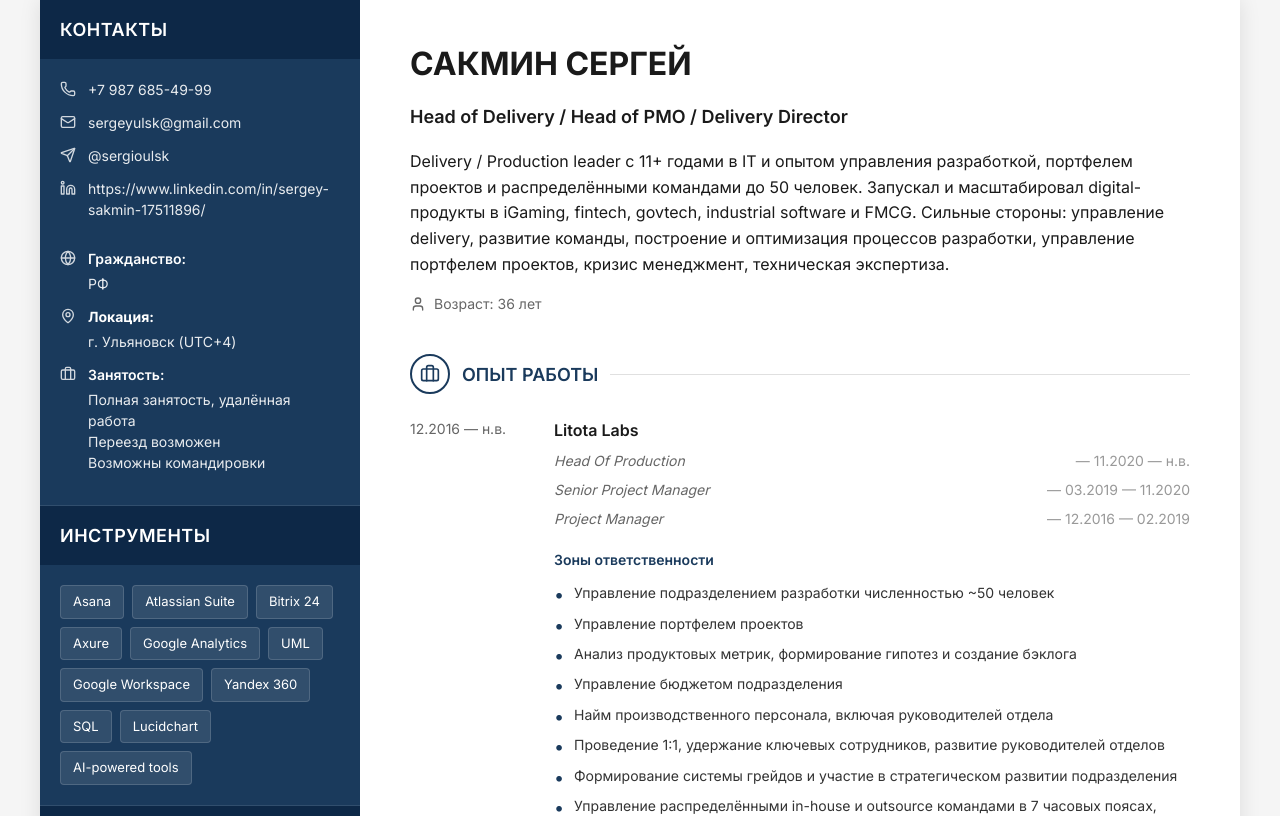
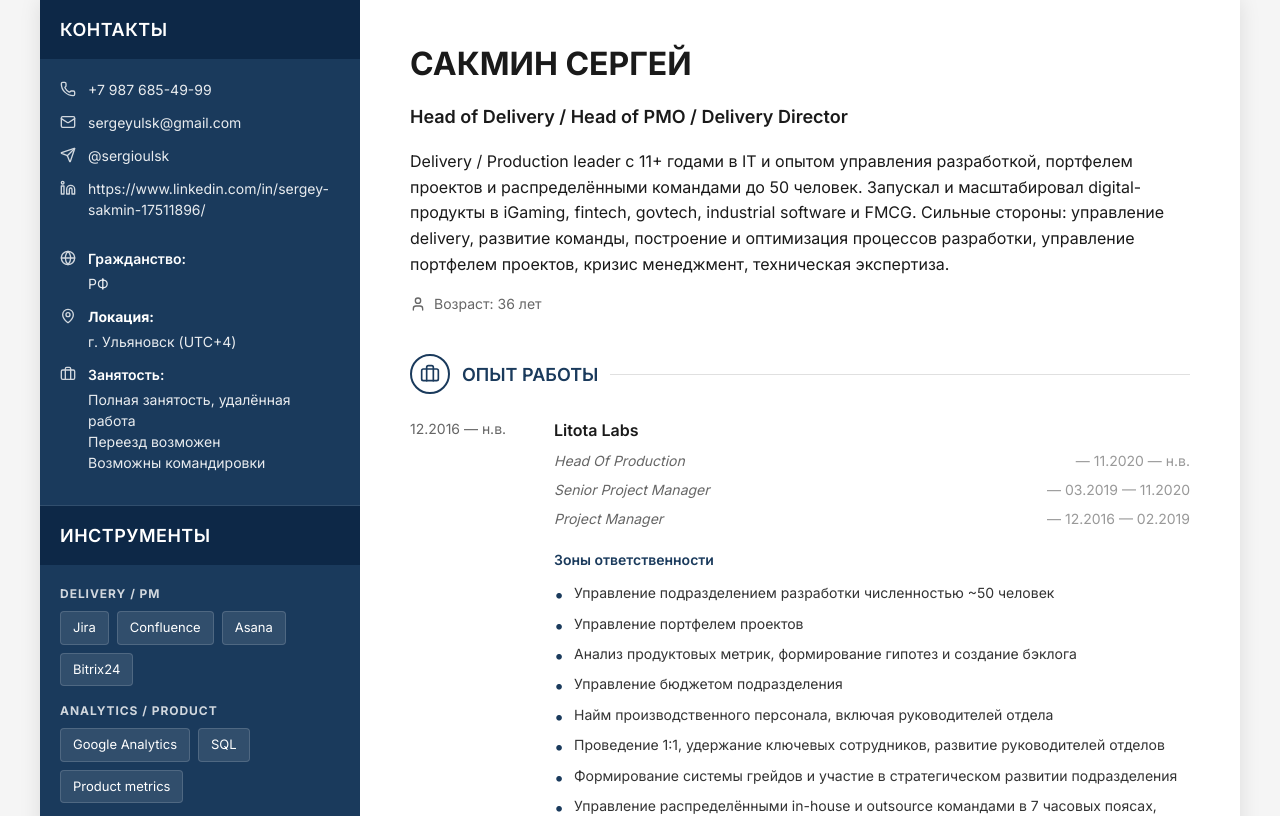
Before and after one commit to Sakmin/about, a Next.js app: page /about/ in a window 1280 px wide. Shown: the top 816 px of the page. Built offline with nearby package versions, Linux system fonts and the light colour scheme.

Commit message:
Group tools in sidebar

```diff
--- a/src/app/globals.css
+++ b/src/app/globals.css
@@ -134,6 +134,22 @@ html {
   font-size: 13px;
   opacity: 0.8;
   text-align: right;
+}
+
+/* Tool Groups */
+.tools-groups {
+  display: flex;
+  flex-direction: column;
+  gap: 16px;
+}
+
+.tools-group-title {
+  font-size: 12px;
+  font-weight: 700;
+  letter-spacing: 0.08em;
+  text-transform: uppercase;
+  opacity: 0.8;
+  margin-bottom: 8px;
 }
 
 /* Tools List */
--- a/src/components/Sidebar.tsx
+++ b/src/components/Sidebar.tsx
@@ -69,9 +69,16 @@ export default function Sidebar() {
       <div className="sidebar-section">
         <div className="sidebar-header">Инструменты</div>
         <div className="sidebar-content">
-          <div className="tools-list">
-            {resumeData.tools.map((tool, index) => (
-              <div key={index} className="tool-item">{tool}</div>
+          <div className="tools-groups">
+            {resumeData.tools.map((group, index) => (
+              <div key={index} className="tools-group">
+                <div className="tools-group-title">{group.category}</div>
+                <div className="tools-list">
+                  {group.items.map((tool, toolIndex) => (
+                    <div key={toolIndex} className="tool-item">{tool}</div>
+                  ))}
+                </div>
+              </div>
             ))}
           </div>
         </div>
--- a/src/data/resume.ts
+++ b/src/data/resume.ts
@@ -23,8 +23,22 @@ export const resumeData = {
     { language: "Английский", level: "B2 - Выше среднего", dots: 4 },
   ],
   tools: [
-    "Asana", "Atlassian Suite", "Bitrix 24", "Axure", "Google Analytics",
-    "UML", "Google Workspace", "Yandex 360", "SQL", "Lucidchart", "AI-powered tools"
+    {
+      category: "Delivery / PM",
+      items: ["Jira", "Confluence", "Asana", "Bitrix24"],
+    },
+    {
+      category: "Analytics / Product",
+      items: ["Google Analytics", "SQL", "Product metrics"],
+    },
+    {
+      category: "Documentation / Modeling",
+      items: ["UML", "Axure", "Lucidchart"],
+    },
+    {
+      category: "AI-assisted workflows",
+      items: ["Codex", "AI-powered tools"],
+    },
   ],
   qualities: [
     "Delivery management",
```
